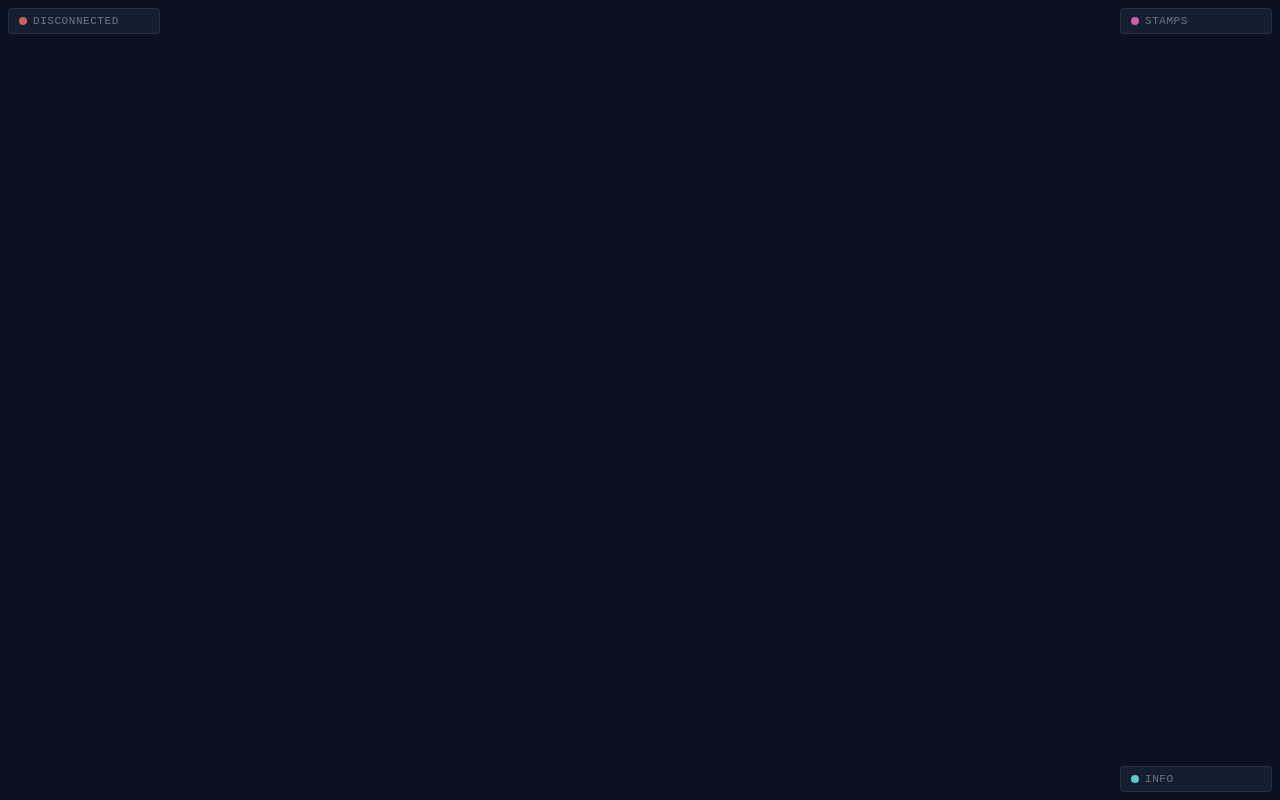
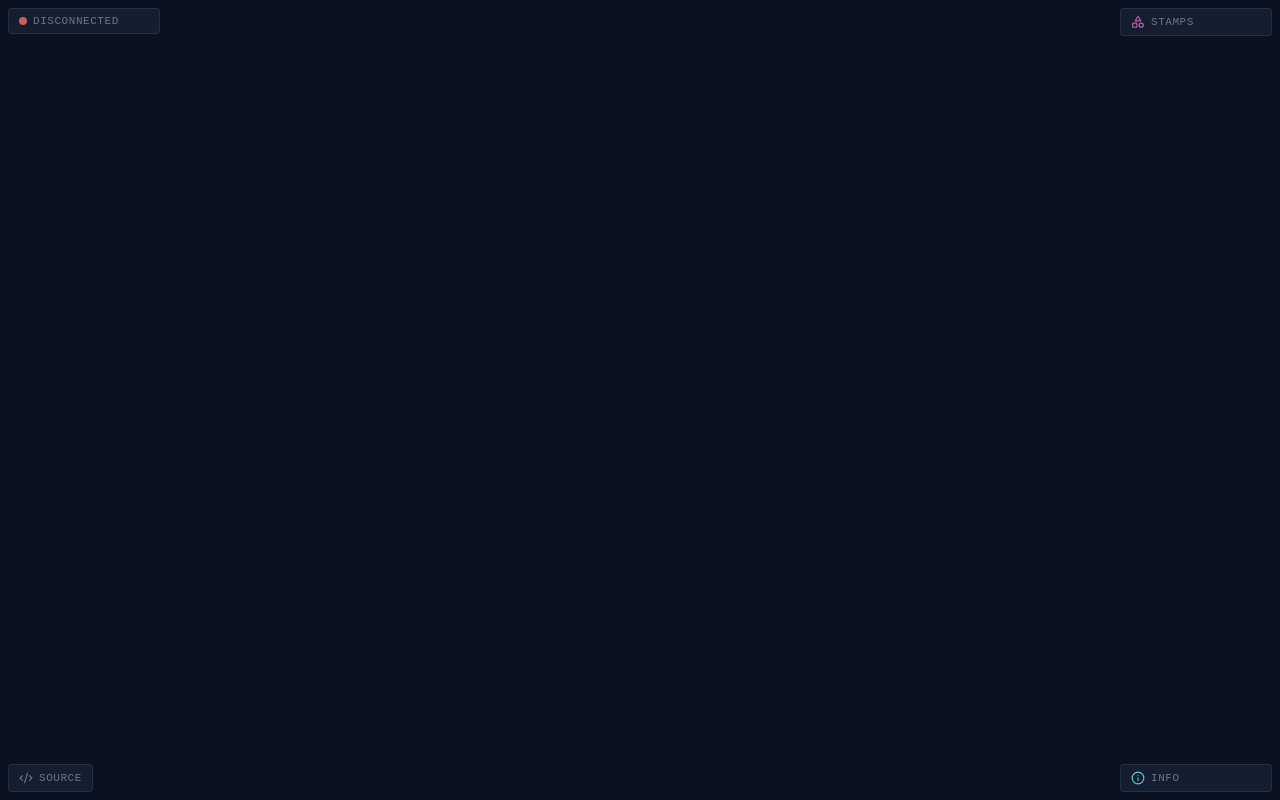
Before and after one commit to lajosbencz/netgol, a website built with Vite: page web/index.html in a window 1280 px wide. Built offline with nearby package versions, Linux system fonts and the light colour scheme; no server answers.

Commit message:
feat(web): lucide icons and source link

```diff
--- a/web/index.html
+++ b/web/index.html
@@ -64,8 +64,10 @@
       .dot.green { background: var(--status-ok); }
       .dot.orange { background: var(--status-warn); }
       .dot.red { background: var(--status-err); }
-      .dot.blue { background: var(--status-info); }
-      .dot.magenta { background: var(--status-stamp); }
+
+      svg.icon { width: 14px; height: 14px; flex: none; color: var(--hud); }
+      #info > header svg.icon { color: var(--status-info); }
+      #stamps > header svg.icon { color: var(--status-stamp); }
 
       #stats .body span.value { color: var(--panel-fg); }
       #stats .body div { white-space: pre; }
@@ -119,6 +121,23 @@
         cursor: pointer;
       }
       #fab button:active { background: rgba(255, 255, 255, 0.08); }
+
+      #source {
+        bottom: 8px;
+        left: 8px;
+        min-width: 0;
+        padding: 6px 10px;
+        display: inline-flex;
+        align-items: center;
+        gap: 6px;
+        color: var(--hud);
+        text-decoration: none;
+        font-size: 11px;
+        text-transform: uppercase;
+        letter-spacing: 0.05em;
+      }
+      #source:hover { color: var(--panel-fg); }
+      #source svg.icon { width: 14px; height: 14px; color: inherit; }
     </style>
   </head>
   <body>
@@ -126,6 +145,7 @@
     <div id="stats" class="panel collapsed"></div>
     <div id="stamps" class="panel collapsed"></div>
     <div id="info" class="panel collapsed"></div>
+    <a id="source" class="panel" href="https://github.com/lajosbencz/netgol" target="_blank" rel="noopener" aria-label="Source on GitHub"><i class="icon" data-lucide="code-xml"></i><span>source</span></a>
     <script type="module" src="/src/main.ts"></script>
   </body>
 </html>
--- a/web/package.json
+++ b/web/package.json
@@ -11,5 +11,8 @@
   "devDependencies": {
     "typescript": "~6.0.2",
     "vite": "^8.0.10"
+  },
+  "dependencies": {
+    "lucide": "^1.12.0"
   }
 }
--- /dev/null
+++ b/web/src/icons.ts
@@ -0,0 +1,5 @@
+import { createIcons, CodeXml, Info, Shapes } from 'lucide';
+
+export function mountIcons() {
+  createIcons({ icons: { CodeXml, Info, Shapes } });
+}
--- a/web/src/info_ui.ts
+++ b/web/src/info_ui.ts
@@ -13,7 +13,7 @@ const HINTS: ReadonlyArray<string> = [
 export class InfoUi {
   constructor(el: HTMLElement) {
     el.innerHTML =
-      `<header><span class="dot blue"></span><span>info</span></header>` +
+      `<header><i class="icon" data-lucide="info"></i><span>info</span></header>` +
       `<div class="body">${HINTS.map((h) => `<div>${h}</div>`).join('')}</div>`;
     makeCollapsible(el);
   }
--- a/web/src/main.ts
+++ b/web/src/main.ts
@@ -10,6 +10,7 @@ import { StampUi } from './stamp_ui';
 import { StampState } from './stamp_state';
 import { InfoUi } from './info_ui';
 import { applyUrlToCamera, UrlSync } from './url_sync';
+import { mountIcons } from './icons';
 
 const styles = getComputedStyle(document.documentElement);
 const cssVar = (name: string, fallback: string) =>
@@ -138,6 +139,7 @@ const onSettle = () => {
 };
 const controls = createControls(canvas, cam, send, scheduleFrame, onSettle, selection, cache, stampState);
 new StampUi(stampsEl, stampState);
+mountIcons();
 selection.onChange(scheduleFrame);
 stampState.onChange(scheduleFrame);
 
--- a/web/src/stamp_ui.ts
+++ b/web/src/stamp_ui.ts
@@ -23,7 +23,7 @@ export class StampUi {
     }
 
     this.el.innerHTML =
-      `<header><span class="dot magenta"></span><span>stamps</span></header>` +
+      `<header><i class="icon" data-lucide="shapes"></i><span>stamps</span></header>` +
       `<div class="body"></div>`;
     const body = this.el.querySelector('.body') as HTMLElement;
 
```
Also changed, not shown: 1 other file.
